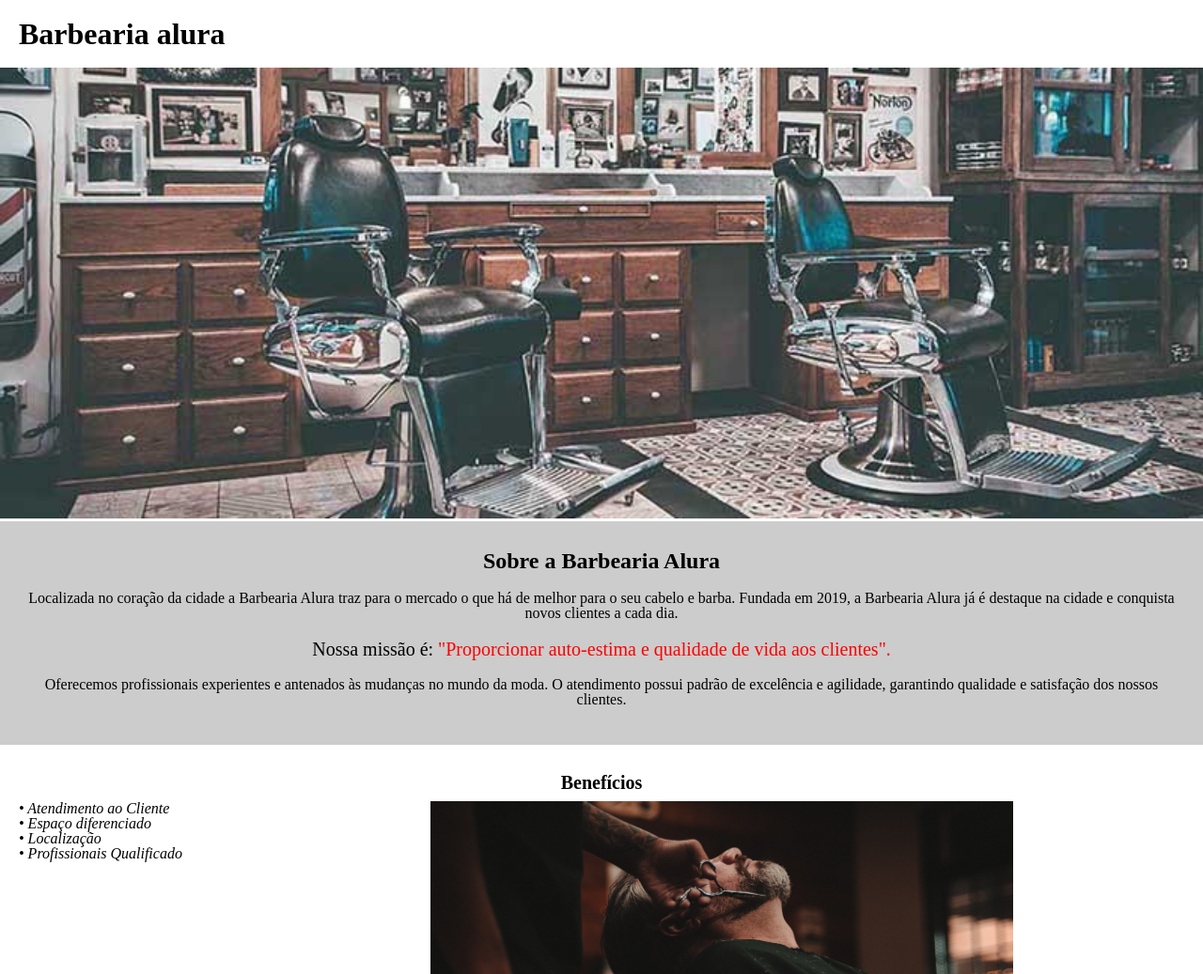
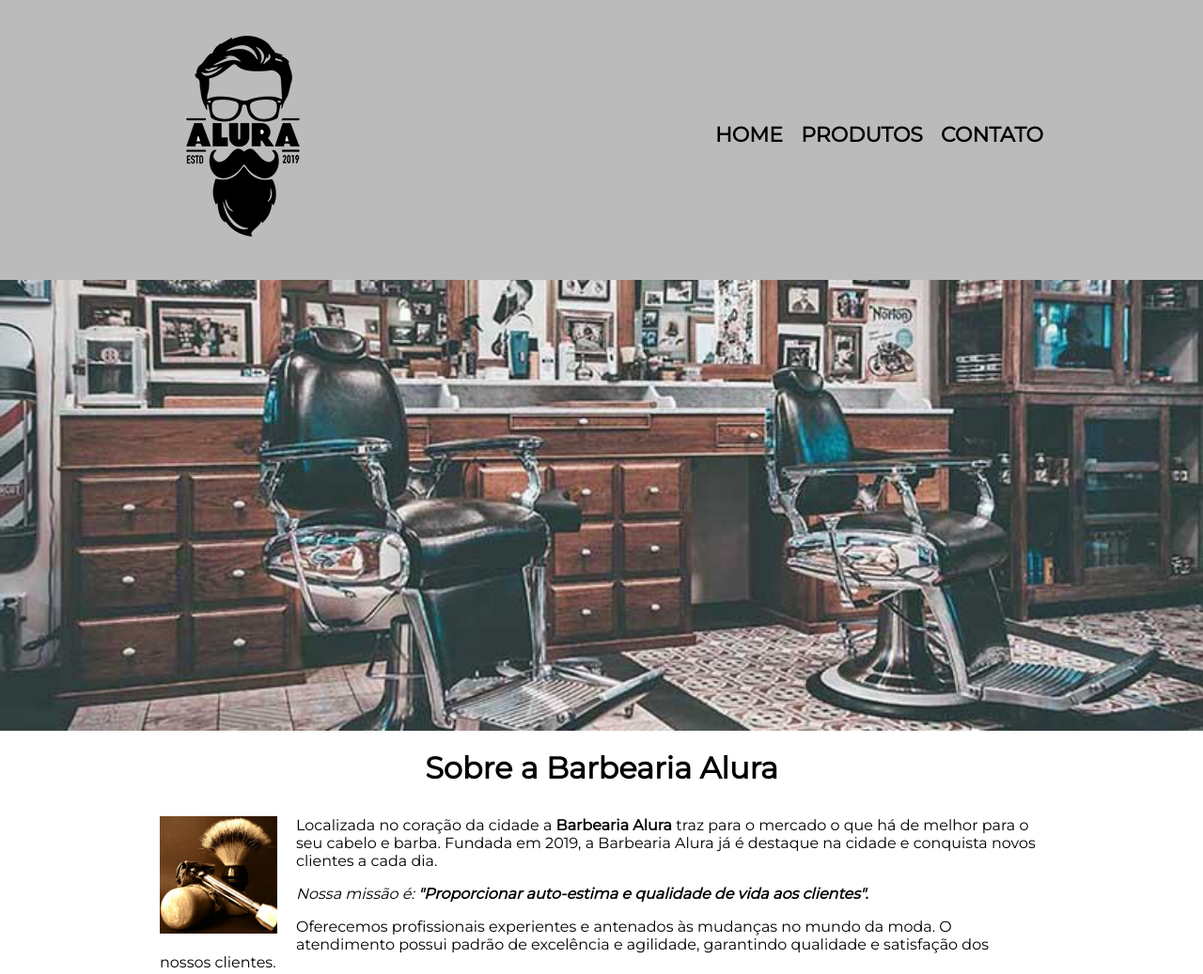
Before and after one commit to MichaelHrq/html-css-alura, a plain HTML site: page index.html in a window 1280 px wide. Shown: the top 1037 px of the page at 94% size. Drawn offline with Linux system fonts and the light colour scheme.

Commit message:
comecando o 4 modulo

```diff
--- a/index.html
+++ b/index.html
@@ -6,21 +6,34 @@
     <meta http-equiv="X-UA-Compatible" content="IE=edge" />
     <meta name="viewport" content="width=device-width, initial-scale=1.0" />
     <title>Barbearia Alura</title>
-    <link rel="stylesheet" href="reset.css">
-    <link rel="stylesheet" href="home.css" />
+    <link rel="stylesheet" href="style.css" />
+    <link rel="preconnect" href="https://fonts.googleapis.com">
+<link rel="preconnect" href="https://fonts.gstatic.com" crossorigin>
+<link href="https://fonts.googleapis.com/css2?family=Montserrat&display=swap" rel="stylesheet">
     <style></style>
 </head>
 
 <body>
 
     <header>
-        <h1 class="tituloPrincipal">Barbearia alura</h1>
+        <div class="caixa">
+            <h1> <img src="./imagens/logo.png" alt="logo"> </h1>
+            <nave>
+                <ul class="">
+                    <li><a href="index.html">Home</a></li>
+                    <li> <a href="produto.html">Produtos</a> </li>
+                    <li><a href="contato.html">Contato</a></li>
+                </ul>
+            </nave>
+        </div>
     </header>
 
-    <img id="banner" src="banner.jpg" />
+    <img class="banner" src="banner.jpg" />
 
-    <div class="principal" >
-        <h2 class="textoCentralizado" >Sobre a Barbearia Alura</h2>
+    <main>
+        <section class="principal">
+            <h2 class="tituloPrincipal">Sobre a Barbearia Alura</h2>
+            <img src="./imagens/utensilios.jpg" alt="utencilios" class="utensilios">
             <p>
                 Localizada no coração da cidade a <strong>Barbearia Alura</strong> traz
                 para o mercado o que há de melhor para o seu cabelo e barba. Fundada em
@@ -36,10 +49,10 @@
                 moda. O atendimento possui padrão de excelência e agilidade, garantindo
                 qualidade e satisfação dos nossos clientes.
             </p>
-    </div>
+        </section>
 
-    <div class="beneficios" >
-        <h3 class="textoCentralizado" >Benefícios</h3>
+        <section class="beneficios">
+            <h3 class="tituloPrincipal">Benefícios</h3>
             <ul>
                 <li class="items">&bull; Atendimento ao Cliente</li>
                 <li class="items">&bull; Espaço diferenciado</li>
@@ -47,11 +60,12 @@
                 <li class="items">&bull; Profissionais Qualificado</li>
             </ul>
             <img src="beneficios.jpg" alt="beneficios" class="imagemBeneficios" />
-    </div>
+        </section>
+    </main>
 
     <footer>
         <img src="./imagens/logo-branco.png" alt="">
-        <p class="copyright" >&copy; Copyright Barbearia Alura</p>
+        <p class="copyright">&copy; Copyright Barbearia Alura</p>
     </footer>
 
 </body>
--- a/style.css
+++ b/style.css
@@ -1,3 +1,10 @@
+* {
+    margin: 0;
+    padding: 0;
+}
+
+body { font-family: 'Montserrat' , sans-serif }
+
 header {
     background: #bbbbbb;
     padding: 20px 0
@@ -153,3 +160,26 @@ td , th{
     border: 1px solid #000000;
     padding: 7px 15px;
 }
+
+/* CSS da pagina inicial */
+
+.banner { width: 100% }
+
+.tituloPrincipal {
+    text-align: center;
+    font-size: 2em;
+    margin: 0.5em 0 1em;
+    clear: left;
+}
+
+.principal p { margin: 0 0 1em }
+.principal strong { font-weight: bold}
+.principal em { font-style: italic }
+
+.principal .utensilios {
+    width: 125px;
+    float: left;
+    margin: 0 20px 20px 0;
+}
+
+.imagemBeneficios { width: 60% }
```
Also changed, not shown: imagens/utensilios.jpg (added), 1 other file. Lines whose indentation alone changed are shown as unchanged.
